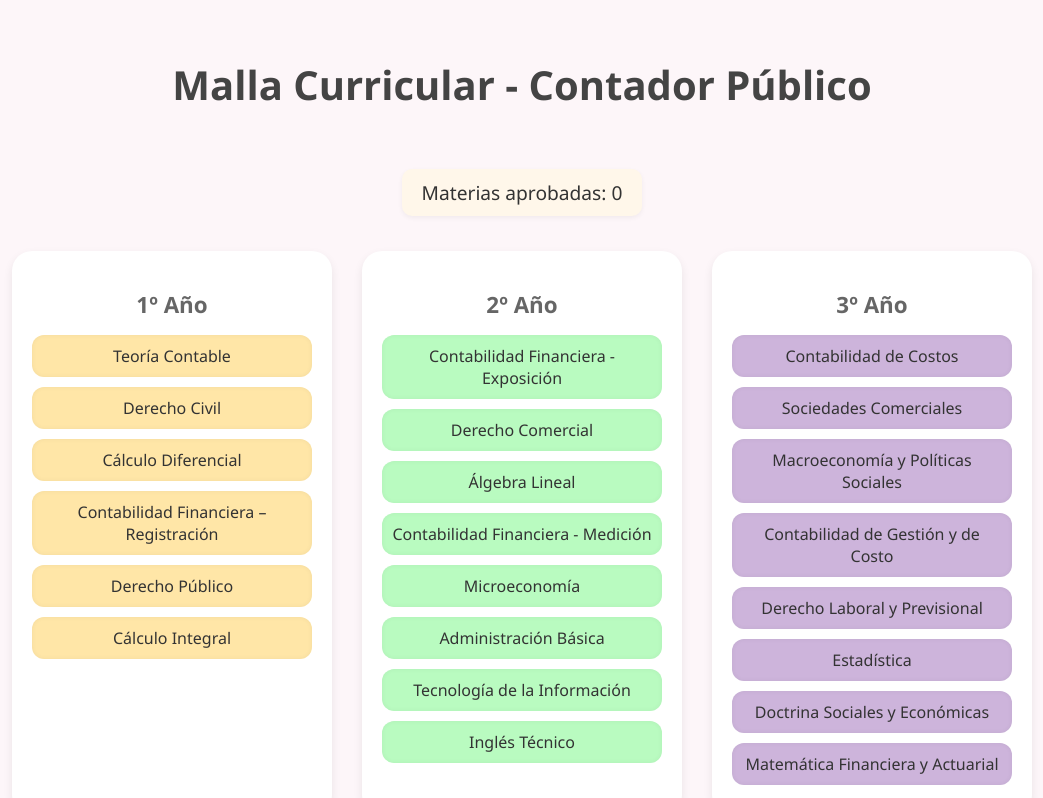
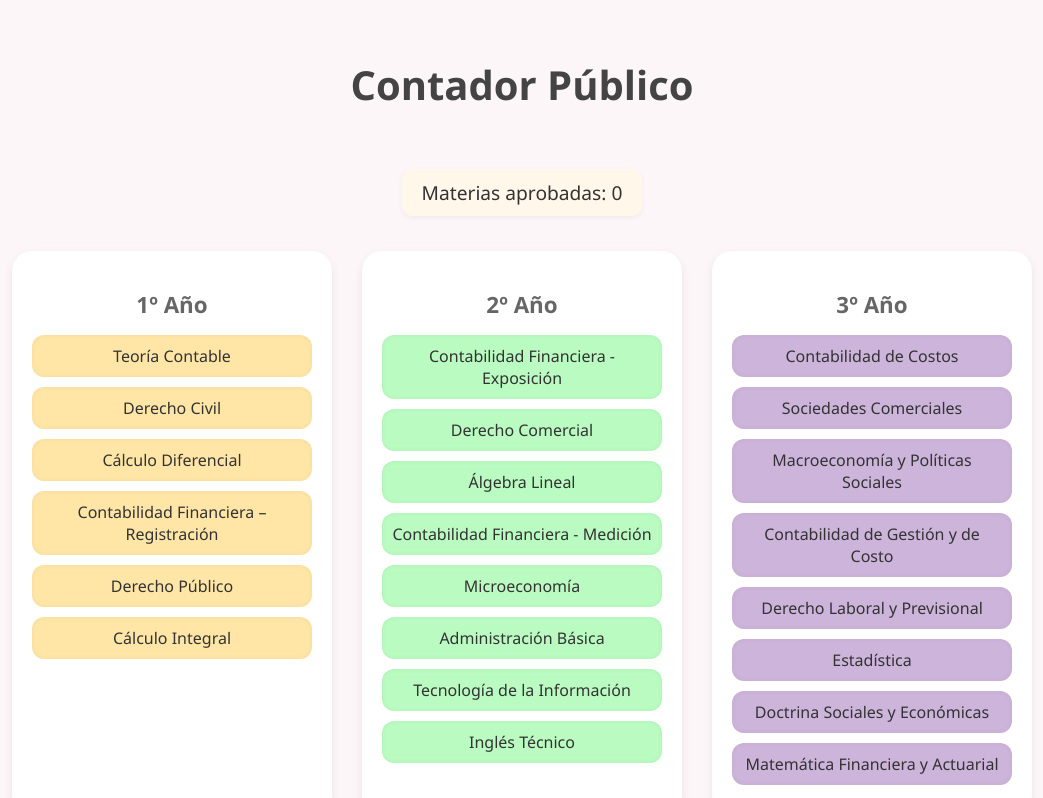
Before and after one commit to Milipss/Contador-Publico, a plain HTML site: page index.htm in a window 1280 px wide. Shown: the top 798 px of the page, without its empty margins (118-1161 px from the left). Drawn offline with Linux system fonts and the light colour scheme.

Commit message:
Update index.htm

```diff
--- a/index.htm
+++ b/index.htm
@@ -6,7 +6,7 @@
   <link rel="stylesheet" href="styles.css">
 </head>
 <body>
-  <h1>Malla Curricular - Contador Público</h1>
+  <h1>Contador Público</h1>
 
   <div class="contador">
     Materias aprobadas: <span id="contadorAprobadas">0</span>
```
